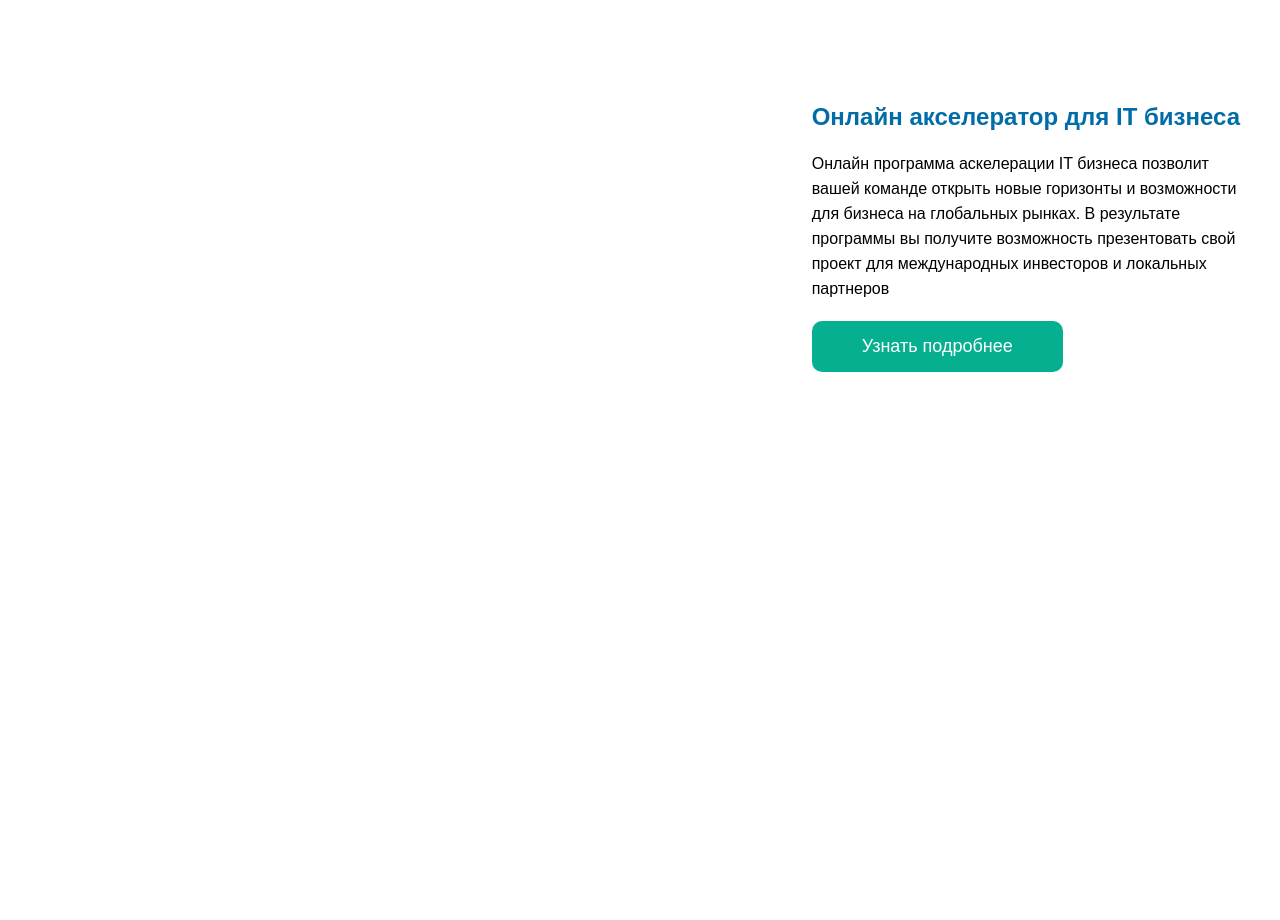
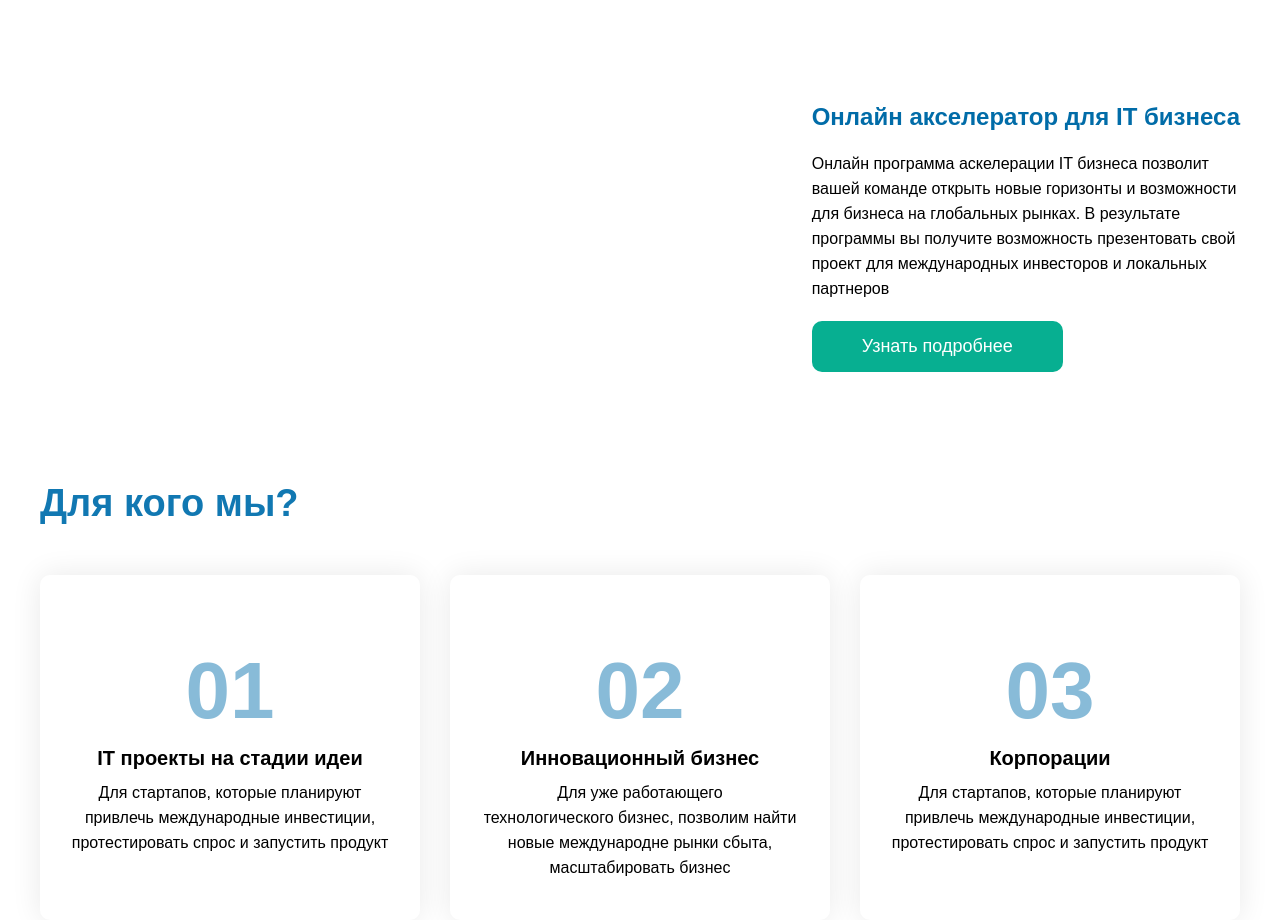
Before and after one commit to idris0111/Exam1-git, a plain HTML site: page index.html in a window 1280 px wide. Shown: the part 1493-2413 px from the top of the page. Before the commit the page ends 1875 px from the top, so only its background shows below. Drawn offline with Linux system fonts and the light colour scheme.

Commit message:
section 2

```diff
--- a/index.html
+++ b/index.html
@@ -68,13 +68,14 @@
                             на международных рынках.
                             Мы проводим анализ на основе публичных исследований McKinsey, BCG, PWC, Deloitte,
                             Accenture,
-                            BCG, EY, Crunchbase,  Dealroom, F6S, PitchBook а также агрегируем и анализируем
+                            BCG, EY, Crunchbase, Dealroom, F6S, PitchBook а также агрегируем и анализируем
                             данные из
-                            открытых международных источников патенты,  медиа, научные публикации
+                            открытых международных источников патенты, медиа, научные публикации
                         </p>
                         <button class="btn3">Узнать подробнее</button>
                     </div>
-                    <img class="img2" src="./kisspng-competitor-analysis-market-research-marketing-quan-5b102810d85456 1.png" alt="">
+                    <img class="img2"
+                        src="./kisspng-competitor-analysis-market-research-marketing-quan-5b102810d85456 1.png" alt="">
                     <img class="img3" src="./Group 745.png" alt="">
                 </div>
                 <div class="kl2">
@@ -82,19 +83,45 @@
                     <div class="l2">
                         <p class="k1">Онлайн акселератор для IT бизнеса</p>
                         <p class="k2">Онлайн программа аскелерации IT бизнеса позволит <br> вашей команде открыть новые
-                            горизонты и возможности <br> для бизнеса на глобальных рынках. В результате <br> программы вы получите
-                            возможность презентовать свой <br> проект для международных инвесторов и локальных <br> партнеров
+                            горизонты и возможности <br> для бизнеса на глобальных рынках. В результате <br> программы
+                            вы получите
+                            возможность презентовать свой <br> проект для международных инвесторов и локальных <br>
+                            партнеров
                         </p>
                         <button class="btn3">Узнать подробнее</button>
                     </div>
                     <div class="l3">
                         <p class="k1">Онлайн акселератор для IT бизнеса</p>
                         <p class="k2">Онлайн программа аскелерации IT бизнеса позволит вашей команде открыть новые
-                            горизонты и возможности  для бизнеса на глобальных рынках. В результате  программы вы получите
-                            возможность презентовать свой  проект для международных инвесторов и локальных  партнеров
+                            горизонты и возможности для бизнеса на глобальных рынках. В результате программы вы получите
+                            возможность презентовать свой проект для международных инвесторов и локальных партнеров
                         </p>
                         <button class="btn3">Узнать подробнее</button>
                     </div>
+                </div>
+            </div>
+        </section>
+        <section>
+            <div class="lp1">
+                <p>Для кого мы?</p>
+            </div>
+            <div class="mir">
+                <div class="j1">
+                    <p class="o1">01</p>
+                    <p class="o2">IT проекты на стадии идеи</p>
+                    <p class="o3">Для стартапов, которые планируют привлечь международные инвестиции, протестировать спрос и
+                        запустить  продукт</p>
+                </div>
+                <div class="j1">
+                    <p class="o1">02</p>
+                    <p class="o2">Инновационный бизнес</p>
+                    <p class="o3">Для уже работающего <br> технологического бизнес, позволим найти новые международне рынки сбыта, масштабировать бизнес</p>
+                </div>
+                <div class="j1">
+                    <p class="o1">03</p>
+                    <p class="o2">Корпорации</p>
+                    <p class="o3">Для стартапов, которые планируют привлечь международные инвестиции, протестировать спрос и
+                        запустить  продукт</p>
                 </div>
             </div>
         </section>
--- a/style.css
+++ b/style.css
@@ -128,16 +128,61 @@
     display: none;
 }
 
+.j1{
+    text-align: center;
+    width: 390px;
+    padding: 10px 25px;
+    border-radius: 10px;
+    box-shadow: 0px 0px 30px 0px #00000017;
+}
+.o1{
+    font-size: 80px;
+    font-weight: 800;
+    color: #1178B280;
+    padding-top: 60px;
+    padding-bottom: 10px;
+}
+.o2{
+    font-size: 20px;
+    padding-bottom: 10px;
+    font-weight: 600;
+}
+.o3{
+    font-size: 16px;
+    font-weight: 300;
+    line-height: 25px;
+    padding-bottom: 30px;
+}
 
 
-
-
-
+.mir{
+    max-width: 1200px;
+    margin: auto;
+    display: flex;
+    justify-content: space-between;
+    gap: 30px;
+}
+.lp1{
+    max-width: 1200px;
+    margin: auto;
+    font-size: 38px;
+    color:#1178B2;
+    font-weight: 700;
+    padding-top: 100px;
+    padding-bottom: 50px;
+}
 
 
 
 
 @media(max-width:600px){
+    .lp1{
+        text-align: center;
+    }
+    .mir{
+        flex-direction: column;
+    }
+
     .btn3{
         width: 95%;
     }
@@ -178,9 +223,10 @@
         display: block;
         font-size: 36px;
         margin-bottom: 30px;
-        line-height: 60px;
+        line-height: 50px;
     }
     .q5{
+        display: block;
         font-size: 36px;
     }
     .q3{
```
